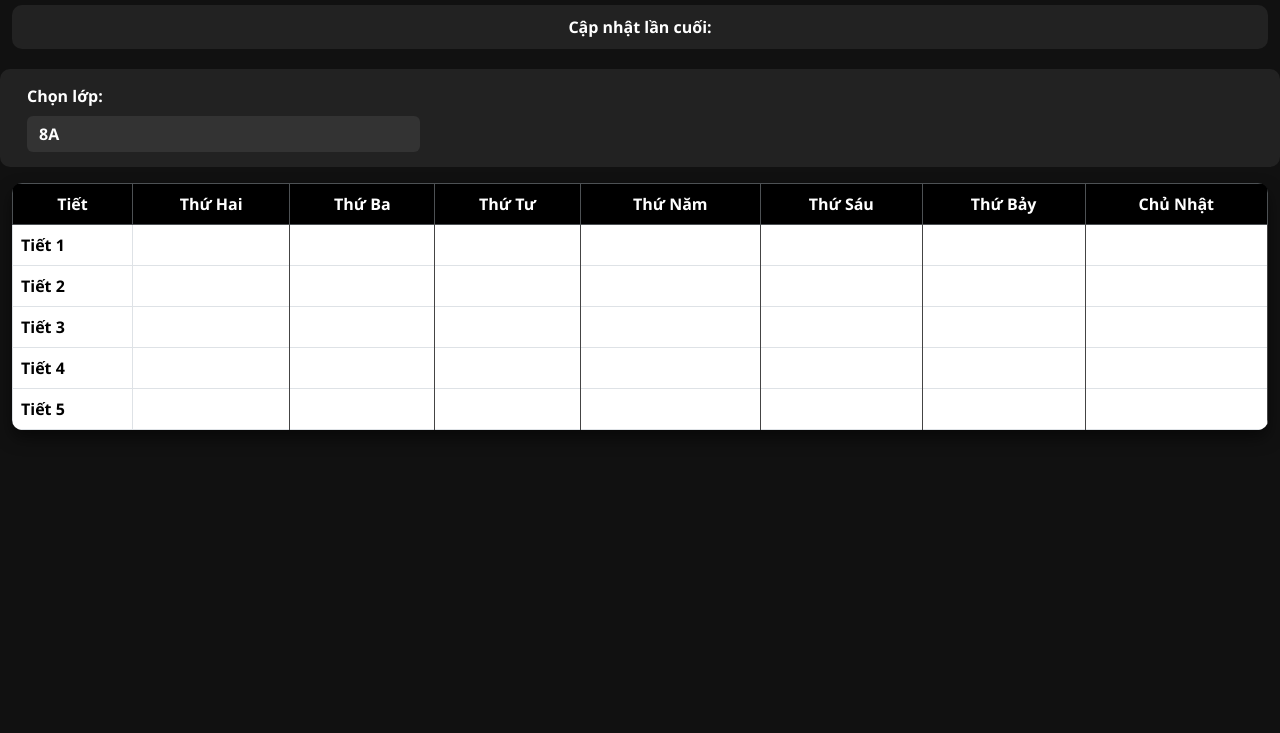
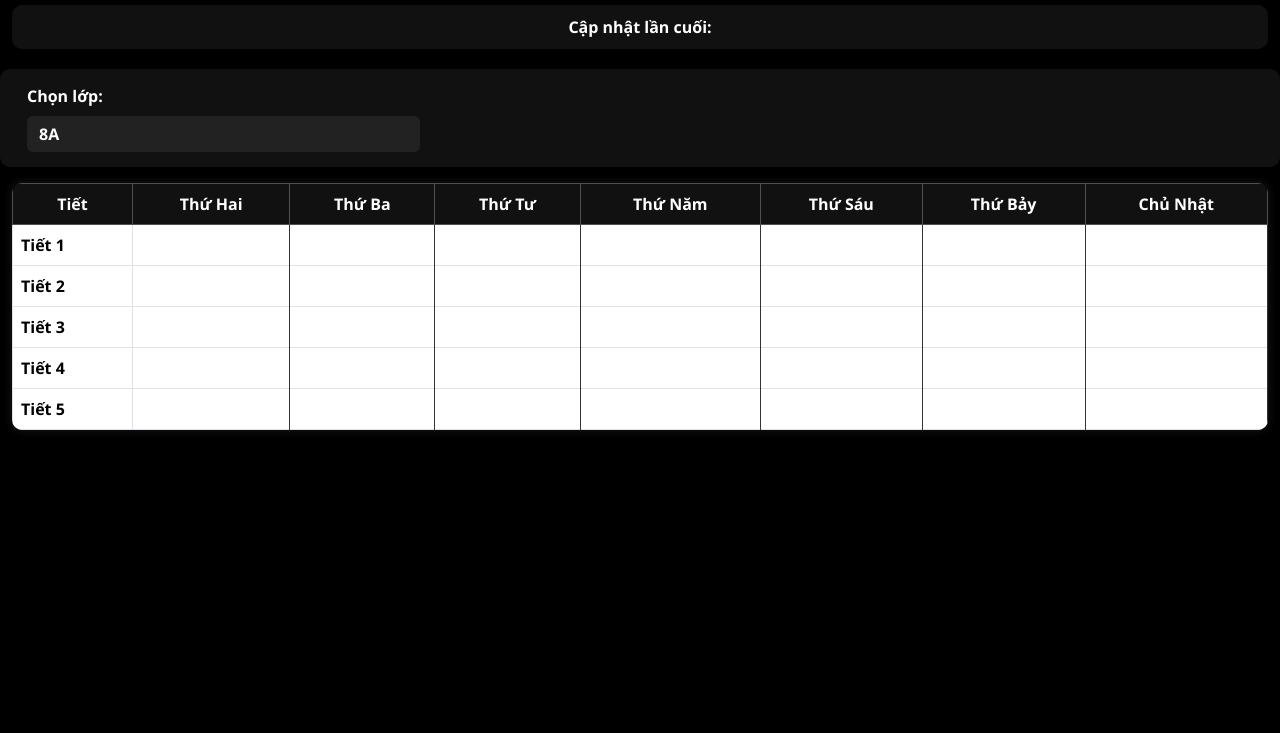
Before and after one commit to danhcng3822f/Thoi_khoa_bieu_frontend, a plain HTML site: page index.html in a window 1280 px wide. Shown: the part 91-824 px from the top of the page. Drawn offline with nearby package versions, Linux system fonts and the light colour scheme; no server answers.

Commit message:
Add files via upload

```diff
--- a/index.html
+++ b/index.html
@@ -9,20 +9,19 @@
     <style>
 body {
     font-family: 'Segoe UI', Tahoma, Geneva, Verdana, sans-serif;
-        background: #111; /* Nền tổng thể đen đậm */
+    background: #000; /* Nền đen toàn bộ */
     min-height: 100vh;
-        color: white; /* Mặc định chữ trắng */
-        font-weight: bold; /* Chữ in đậm */
+    color: white;
+    font-weight: bold;
 }
-    .container { max-width: 1400px; } /* Luôn hiển thị rộng */
+.container { max-width: 1400px; }
 h1 {
     color: white;
     text-align: center;
     margin-bottom: 30px;
-        text-shadow: 2px 2px 4px rgba(0,0,0,0.5);
 }
 .last-updated {
-        background: #222;
+    background: #111;
     color: white;
     padding: 10px;
     border-radius: 10px;
@@ -31,7 +30,7 @@
     font-weight: bold;
 }
 .class-header {
-        background: #222;
+    background: #111;
     border-radius: 10px;
     padding: 15px;
     margin-bottom: 20px;
@@ -39,7 +38,7 @@
 .class-select {
     border: none;
     font-weight: bold;
-        background: #333;
+    background: #222;
     color: white;
 }
 .timetable-table {
@@ -47,28 +46,29 @@
     border-radius: 10px;
     overflow: hidden;
     font-weight: bold;
-        box-shadow: 0 8px 16px rgba(0,0,0,0.5);
+    box-shadow: 0 0 10px rgba(255,255,255,0.1);
 }
 .table thead th {
-        background: #000;
+    background: #111;
     color: white;
     font-weight: bold;
     text-align: center;
 }
 .slot {
     min-height: 80px;
-        border: 1px solid #444;
+    border: 1px solid #333;
     padding: 8px;
     cursor: pointer;
     transition: all 0.3s;
     text-align: center;
     vertical-align: top;
-        color: white; /* chữ mặc định trắng */
+    color: white;
+    background: #000;
 }
-    .slot strong { color: white; } /* Chữ môn học trắng */
-    .slot .teacher { color: #1e90ff; } /* Chữ GV màu xanh dương */
+.slot strong { color: white; }
+.slot .teacher { color: #1e90ff; }
 .slot:hover {
-        background: #222;
+    background: #111;
     transform: scale(1.02);
 }
 </style>
```
Lines whose indentation alone changed are shown as unchanged.
